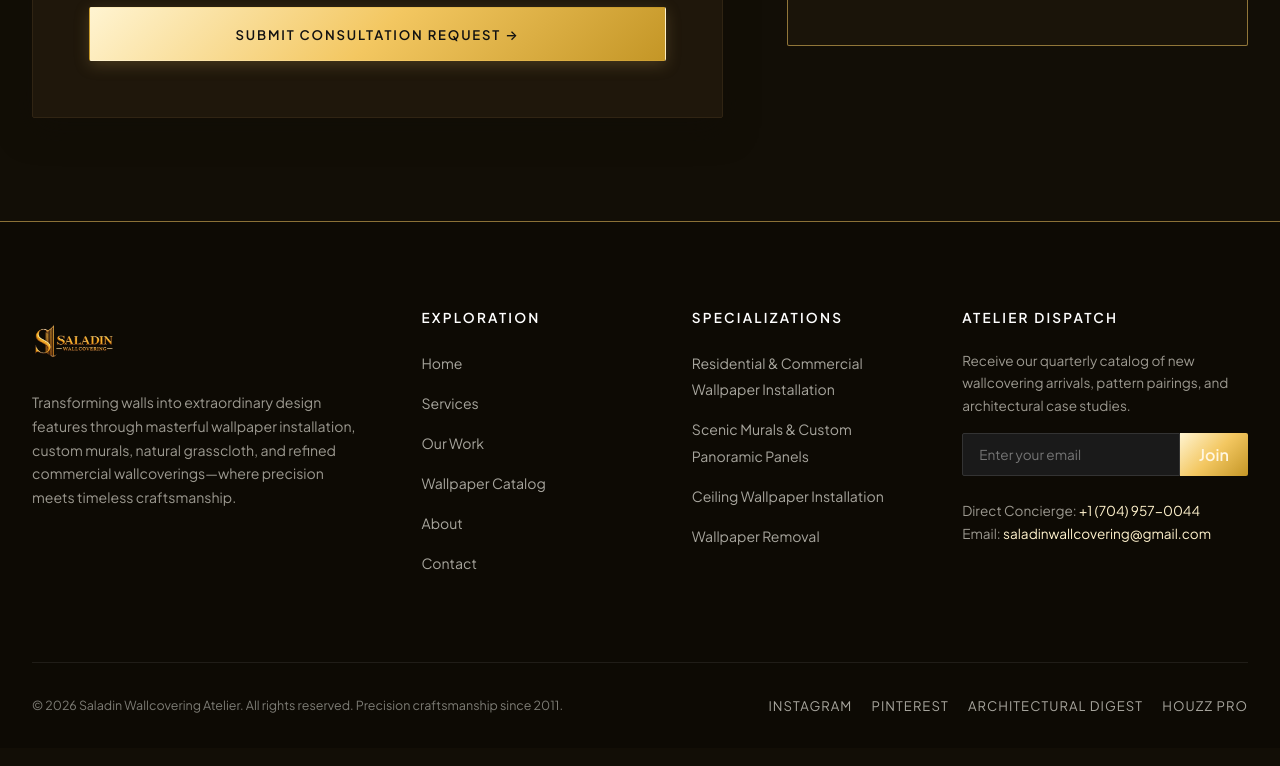
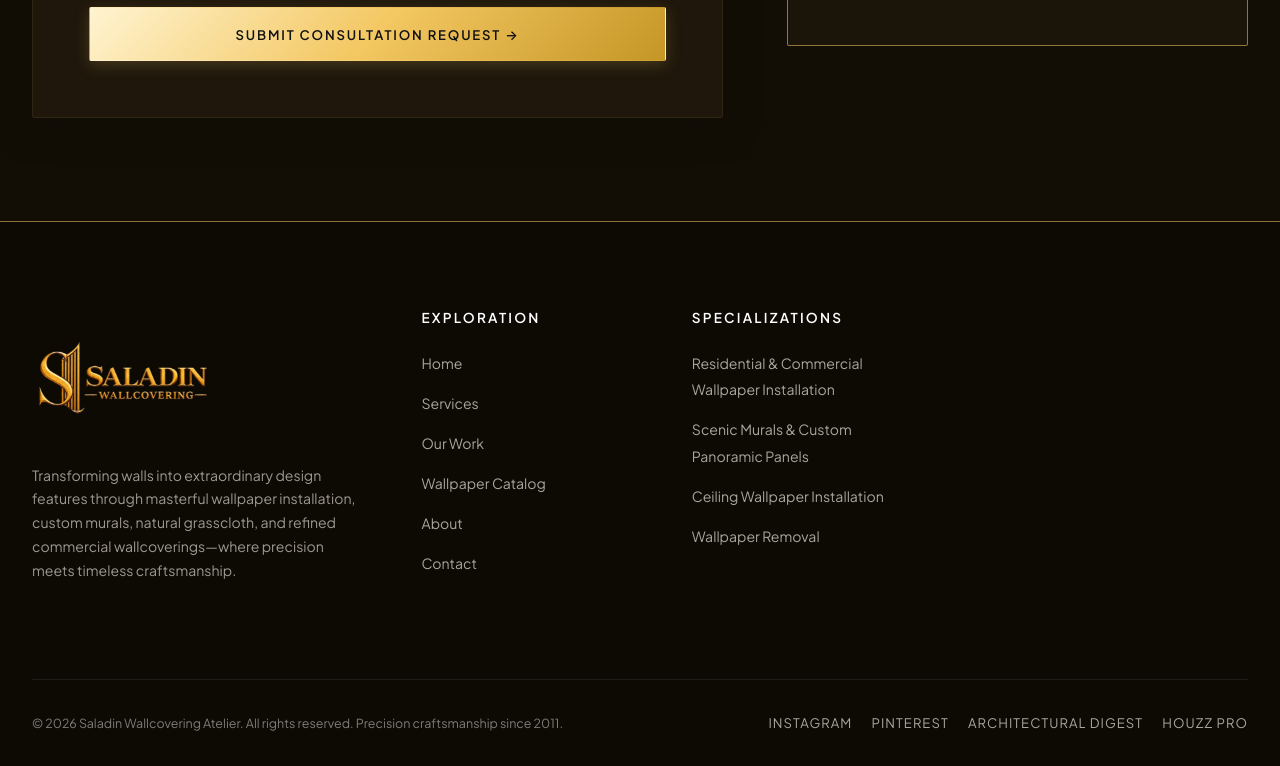
Before and after one commit to monadsachi/saladin, a plain HTML site: page contact.html in a window 1280 px wide. Shown: the part 1083-1849 px from the top of the page. Drawn offline with nearby package versions, Linux system fonts and the light colour scheme.

Commit message:
footer 2

```diff
--- a/contact.html
+++ b/contact.html
@@ -283,7 +283,7 @@
       <div class="footer-top">
         <div class="footer-col">
           <a href="index.html" class="brand-logo footer-logo" style="margin-bottom: 1.2rem;" aria-label="Saladin Wallcovering Home">
-            <img src="logo.png" alt="Saladin Wallcovering" class="brand-logo-img footer-logo-img">
+            <img src="logo.png" alt="Saladin Wallcovering" class="brand-logo-img ">
           </a>
           <p style="font-size: 0.88rem; line-height: 1.7; color: #9c9990; margin-bottom: 1.5rem;">
             Transforming walls into extraordinary design features through masterful wallpaper installation, custom murals, natural grasscloth, and refined commercial wallcoverings—where precision meets timeless craftsmanship.
@@ -317,18 +317,8 @@
         </div>
 
         <div class="footer-col">
-          <h4>Atelier Dispatch</h4>
-          <p style="font-size: 0.85rem; color: #9c9990;">
-            Receive our quarterly catalog of new wallcovering arrivals, pattern pairings, and architectural case studies.
-          </p>
-          <form class="newsletter-form">
-            <input type="email" required placeholder="Enter your email" class="newsletter-input">
-            <button type="submit" class="newsletter-btn">Join</button>
-          </form>
-          <div style="margin-top: 1.5rem; font-size: 0.85rem; color: #9c9990;">
-            Direct Concierge: <a href="tel:+18007252346" style="color: var(--gold-light);">+1 (704) 957-0044</a><br>
-            Email: <a href="mailto:saladinwallcovering@gmail.com" style="color: var(--gold-light);">saladinwallcovering@gmail.com</a>
-          </div>
+          <!-- <h4>Atelier Dispatch</h4>
+          <img src="logo.png" alt="Saladin Wallcovering" class="brand-logo-img"> -->
         </div>
       </div>
 
```
Also changed, not shown: catalog.html (+1 -14 lines).
